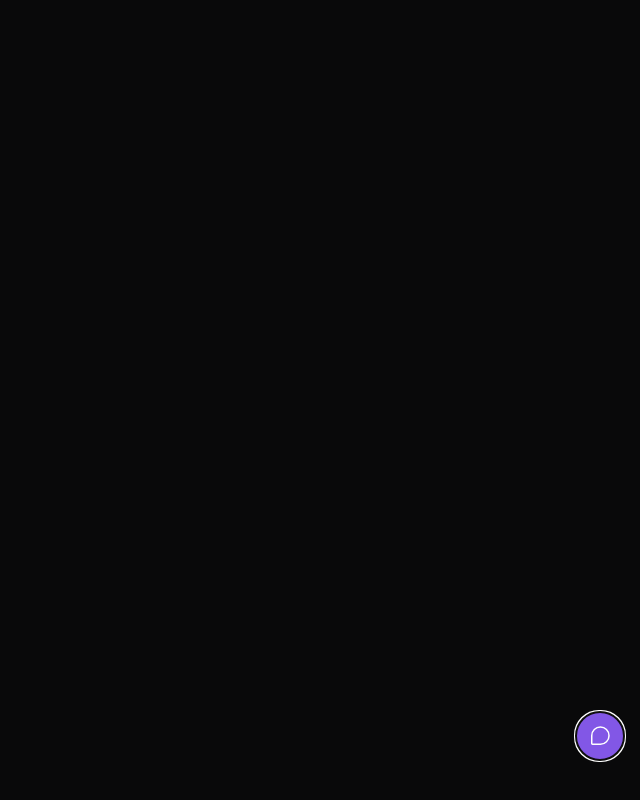
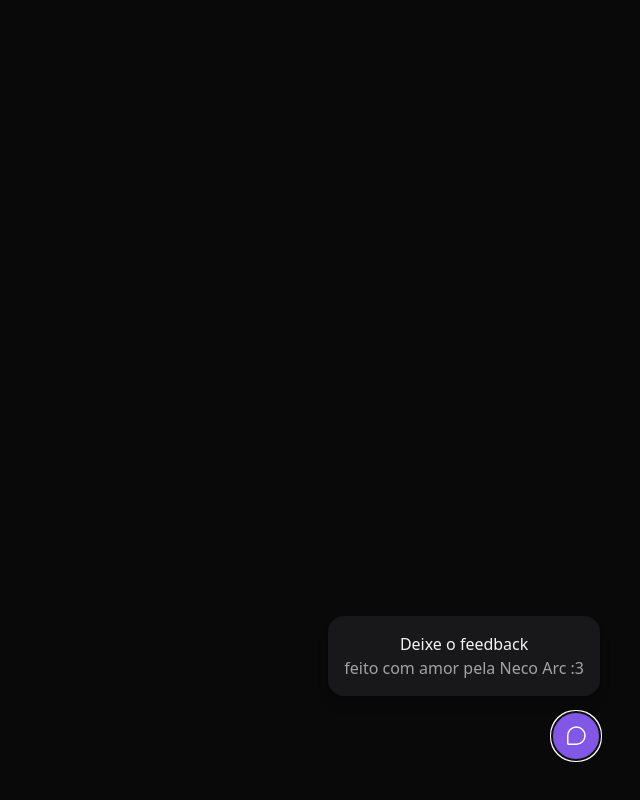
Before and after one commit to ReinaldoARamos/Feedback_App_React, a React (Vite) app in the folder web/: page / in a window 1280 px wide. Both pictures are taken after a click on the button "Feedback". Shown: the whole page, without its empty margins (640-1280 px from the left). Built offline with nearby package versions, Linux system fonts and the light colour scheme.

Commit message:
concertando erro de alinhamento do forms

```diff
--- a/web/src/components/closeButton.tsx
+++ /dev/null
@@ -1,4 +0,0 @@
-export function CloseButton() {
-
-
-}
--- a/web/src/components/widget.tsx
+++ b/web/src/components/widget.tsx
@@ -5,7 +5,10 @@
 export function Widget () {
 
     return (
-       <Popover className='absolute bottom-4 right-4 md:bottom-10  flex-col items-end'>
+       <Popover className='absolute bottom-4 right-4 md:bottom-10 md:right-10 flex  flex-col items-end'>
+         <Popover.Panel>
+                <WidgetForm/>
+            </Popover.Panel>
 
             <Popover.Button className='bg-brand-500 rounded-full px-3 h-12 text-white flex items-center group'>
                 <ChatTeardrop className='w-6 h-6'/>
--- a/web/src/components/widgetForm.tsx
+++ b/web/src/components/widgetForm.tsx
@@ -1,6 +1,6 @@
 export function WidgetForm() {
     return (
-        <div className="bg-zinc-900 -p-4 relative rounded-2xl mb-4 flex flex-col items-center shadow-lg ">
+        <div className="bg-zinc-900 p-4 relative rounded-2xl mb-4 flex flex-col items-center shadow-lg w-[calc(100vw-2rem)] md:w-auto ">
            <header>
             <span className="text-md leading-5 flex-auto">Deixe o feedback</span>
            </header>
```
